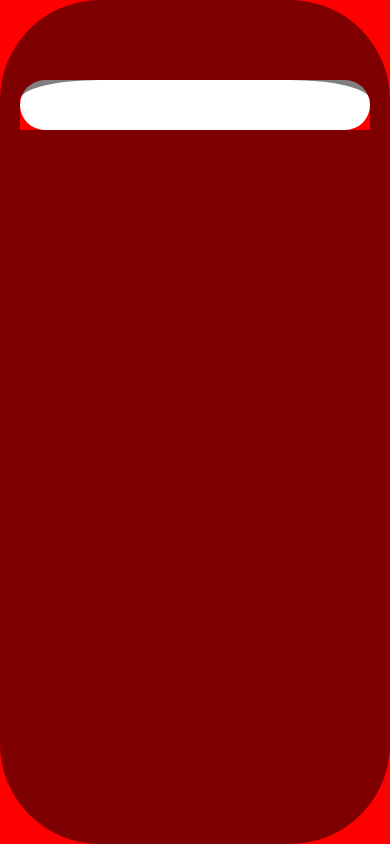
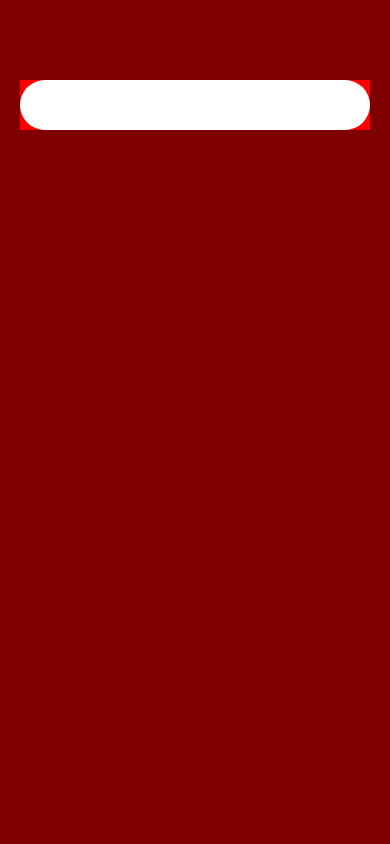
Before and after one commit to dgamma3/experiment2, a React Native app: screen / in a window 390 px wide. Built offline with nearby package versions, Linux system fonts and the light colour scheme.

Commit message:
progress

```diff
--- a/OverlayWithHole.js
+++ b/OverlayWithHole.js
@@ -24,7 +24,7 @@ const OverlayWithHole = ({ holeSize }) => {
       position: 'absolute',
       width: width,
       height: height,
-      borderRadius: 100,
+      //borderRadius: 100,
 
       borderTopWidth: 80,
       borderBottomWidth: height - pillHeight - 80,
```
